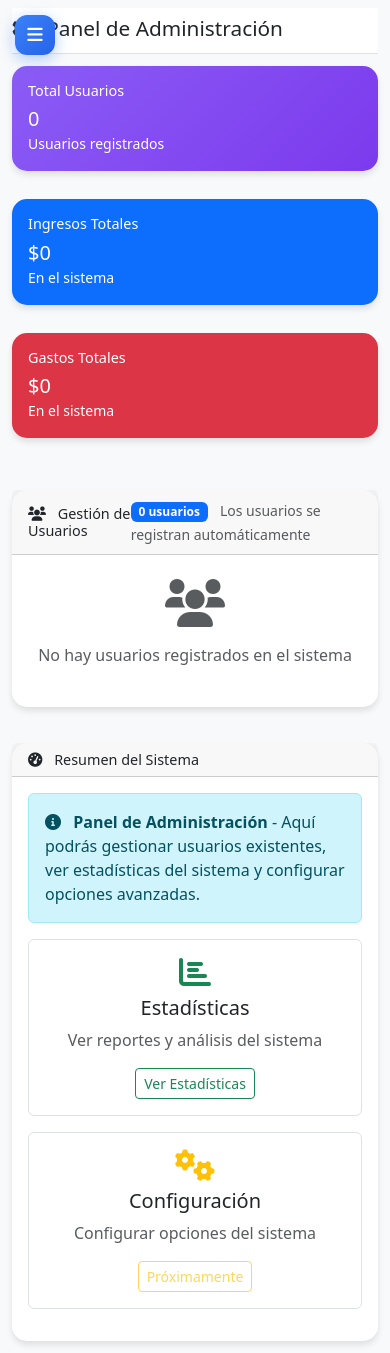
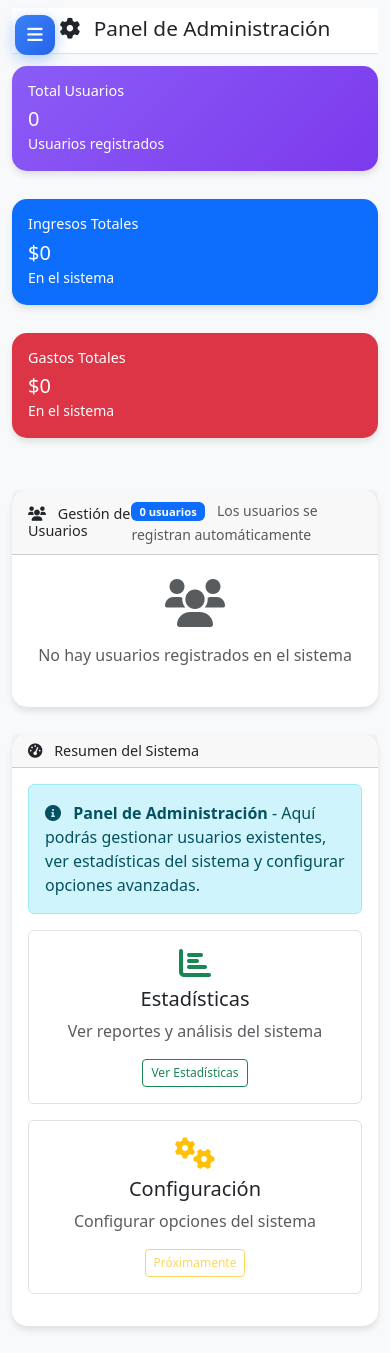
Before and after one commit to DavidGR0788/presupuesto, a Flask app: page /admin/ in a window 390 px wide. After the commit the page ends 1330 px from the top, so only its background shows below. Run offline with Flask 3, Linux system fonts and the light colour scheme; the visitor is signed in with stand-in values (Sample User, id 1); data that the repository does not hold is empty; parts of the project's set-up code (start-up, migrations or seed data) failed here and were passed over.

Commit message:
Actualizar Panel Admin de movil

```diff
--- a/templates/admin/index.html
+++ b/templates/admin/index.html
@@ -3,11 +3,14 @@
 {% block title %}Administración - Presupuesto Personal{% endblock %}
 
 {% block content %}
+<!-- ✅ MEJORADO: Header centrado en móvil -->
 <div class="d-flex justify-content-between flex-wrap flex-md-nowrap align-items-center pt-3 pb-2 mb-3 border-bottom">
-    <h1 class="h2">
-        <i class="fas fa-cog me-2"></i>
-        Panel de Administración
-    </h1>
+    <div class="col-12 text-center text-md-start">
+        <h1 class="h2">
+            <i class="fas fa-cog me-2"></i>
+            Panel de Administración
+        </h1>
+    </div>
 </div>
 
 <!-- Tarjetas de resumen -->
@@ -41,9 +44,10 @@
     </div>
 </div>
 
-<!-- Lista de Usuarios -->
-<div class="row mb-4">
-    <div class="col-12">
+<!-- ✅ REORGANIZADO PARA MÓVIL: Contenedor principal -->
+<div class="admin-container">
+    <!-- Gestión de usuarios - PRIMERO EN MÓVIL -->
+    <div class="admin-users-section">
         <div class="card">
             <div class="card-header d-flex justify-content-between align-items-center">
                 <h5 class="card-title mb-0">
@@ -132,11 +136,9 @@
             </div>
         </div>
     </div>
-</div>
 
-<!-- Contenido principal -->
-<div class="row">
-    <div class="col-12">
+    <!-- Resumen del sistema - ÚLTIMO EN MÓVIL -->
+    <div class="admin-summary-section">
         <div class="card">
             <div class="card-header">
                 <h5 class="card-title mb-0">
@@ -281,6 +283,145 @@
     </div>
 </div>
 
+<style>
+/* ✅ NUEVO: Estilos para reorganización móvil */
+.admin-container {
+    display: flex;
+    flex-direction: column;
+    gap: 20px;
+}
+
+.admin-users-section {
+    order: 1; /* Primero en móvil */
+}
+
+.admin-summary-section {
+    order: 2; /* Último en móvil */
+}
+
+/* Para desktop: mantener orden original (resumen primero) */
+@media (min-width: 992px) {
+    .admin-container {
+        flex-direction: row;
+    }
+
+    .admin-users-section {
+        order: 2;
+        flex: 1;
+        margin-left: 20px;
+    }
+
+    .admin-summary-section {
+        order: 1;
+        flex: 0 0 400px;
+    }
+}
+
+/* ✅ NUEVO: Estilos para centrar header en móvil */
+@media (max-width: 767.98px) {
+    .d-flex.justify-content-between.flex-wrap.flex-md-nowrap.align-items-center.pt-3.pb-2.mb-3.border-bottom {
+        flex-direction: column;
+        text-align: center;
+    }
+
+    .d-flex.justify-content-between.flex-wrap.flex-md-nowrap.align-items-center.pt-3.pb-2.mb-3.border-bottom h1.h2 {
+        width: 100%;
+        text-align: center;
+        margin-bottom: 1rem;
+    }
+
+    /* Ajustar header de tarjeta de usuarios en móvil */
+    .card-header .d-flex {
+        flex-direction: column;
+        align-items: flex-start !important;
+        gap: 10px;
+    }
+
+    .card-header .badge {
+        align-self: flex-start;
+    }
+}
+
+/* Mejoras para móviles */
+@media (max-width: 991.98px) {
+    .admin-container {
+        gap: 15px;
+    }
+
+    .table-responsive {
+        font-size: 0.875rem;
+    }
+
+    .table th, .table td {
+        padding: 0.5rem;
+    }
+
+    /* Mejorar botones en móvil */
+    .btn-sm {
+        padding: 0.25rem 0.5rem;
+        font-size: 0.75rem;
+    }
+
+    /* Ajustar tarjetas de resumen en móvil */
+    .col-md-4 {
+        margin-bottom: 1rem;
+    }
+
+    /* Ajustar grid de resumen del sistema en móvil */
+    .admin-summary-section .col-md-6 {
+        margin-bottom: 1rem;
+    }
+
+    /* Optimizar tabla para móviles */
+    .table-responsive {
+        border: 1px solid #dee2e6;
+        border-radius: 0.375rem;
+    }
+}
+
+/* Mejoras para tablets */
+@media (min-width: 768px) and (max-width: 991.98px) {
+    .admin-summary-section {
+        flex: 0 0 350px;
+    }
+
+    /* Ajustar tabla en tablets */
+    .table-responsive {
+        font-size: 0.8rem;
+    }
+}
+
+/* Ajustes específicos para admin */
+.admin-card {
+    background: linear-gradient(135deg, #8b5cf6, #7c3aed);
+    color: white;
+    border: none;
+}
+
+.card.h-100 {
+    transition: transform 0.2s ease, box-shadow 0.2s ease;
+}
+
+.card.h-100:hover {
+    transform: translateY(-2px);
+    box-shadow: 0 4px 15px rgba(0,0,0,0.1);
+}
+
+/* Mejorar visualización de badges en móvil */
+@media (max-width: 767.98px) {
+    .badge {
+        font-size: 0.7rem;
+        padding: 0.25rem 0.5rem;
+    }
+}
+
+/* Ajustar modales para móviles */
+@media (max-width: 575.98px) {
+    .modal-dialog {
+        margin: 0.5rem;
+    }
+}
+</style>
 {% endblock %}
 
 {% block scripts %}
```
